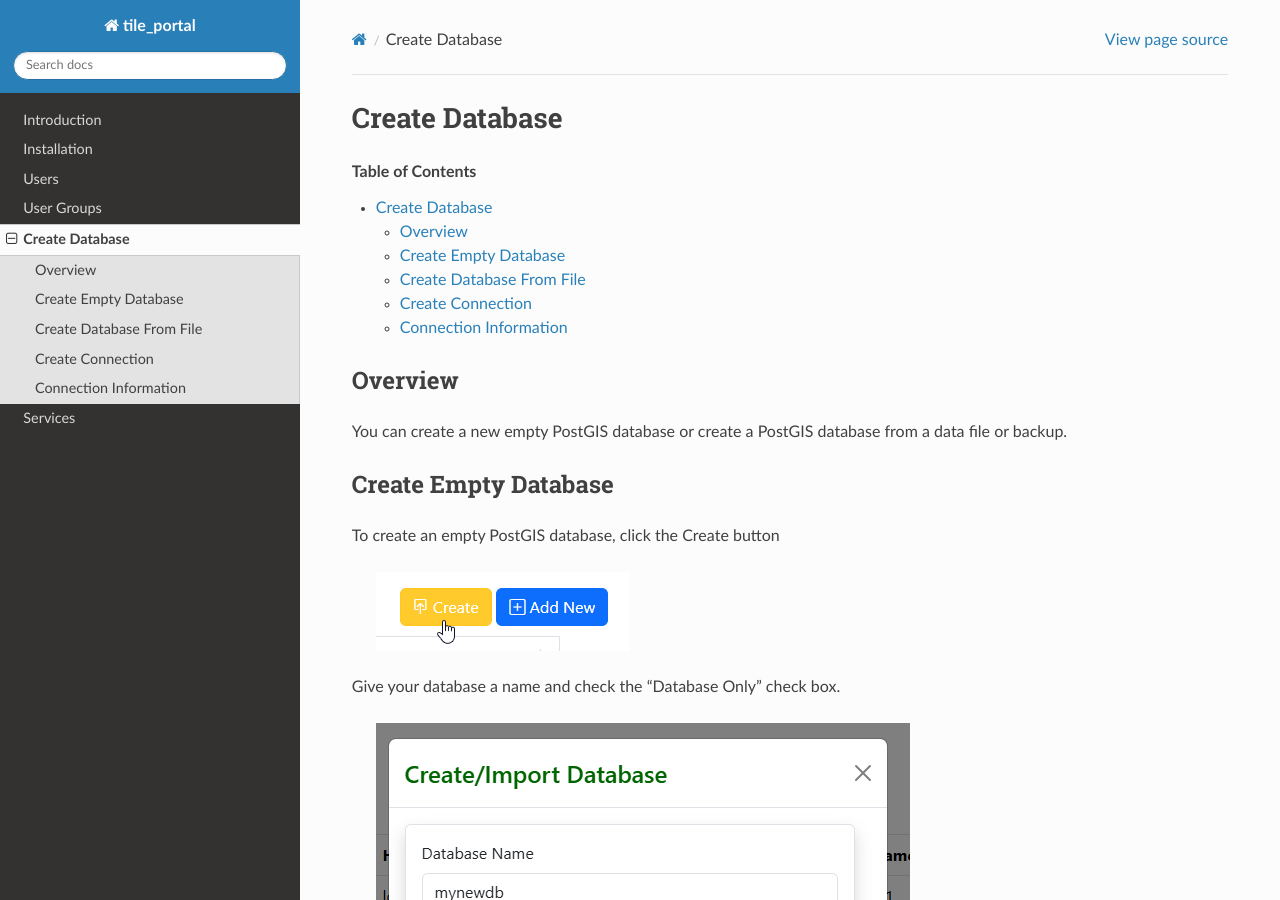
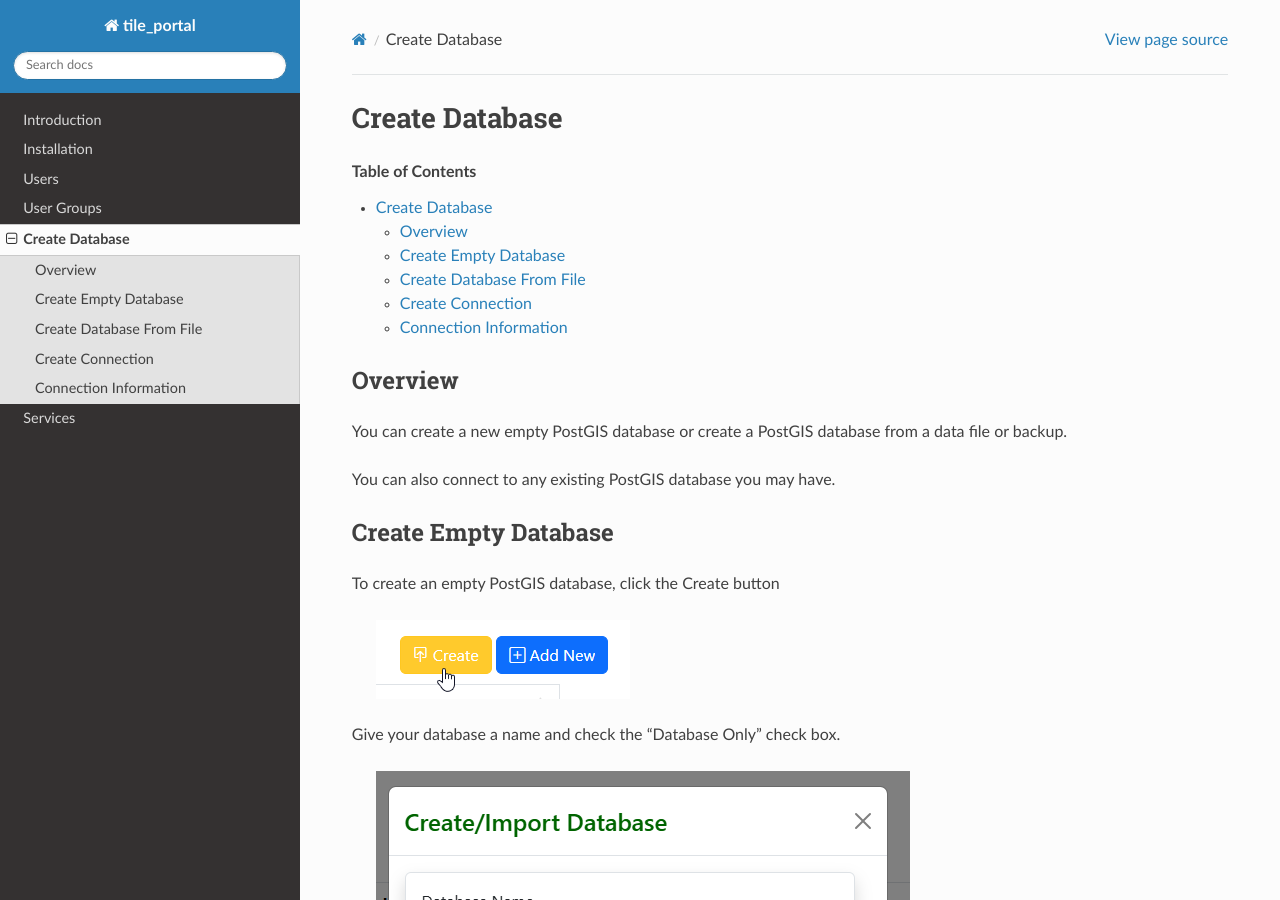
Before and after one commit to AcuGIS/Tile-Portal, a Sphinx documentation site: the page built from docs/source/createdb.rst, in a window 1280 px wide and 900 px high. Built offline with Sphinx 7.4.7 and the Read the Docs theme 3.1.0, drawn with Linux system fonts in a browser that asks for light colours.

Commit message:
Update createdb.rst

```diff
--- a/docs/source/createdb.rst
+++ b/docs/source/createdb.rst
@@ -16,9 +16,7 @@ Overview
 
 You can create a new empty PostGIS database or create a PostGIS database from a data file or backup.
 
-
-
-
+You can also connect to any existing PostGIS database you may have.
 
 
 Create Empty Database
```
